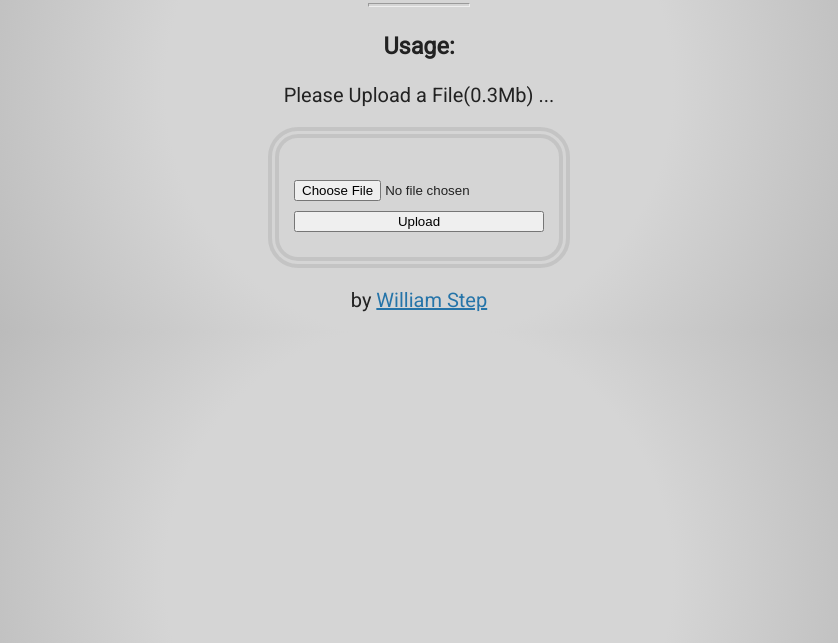
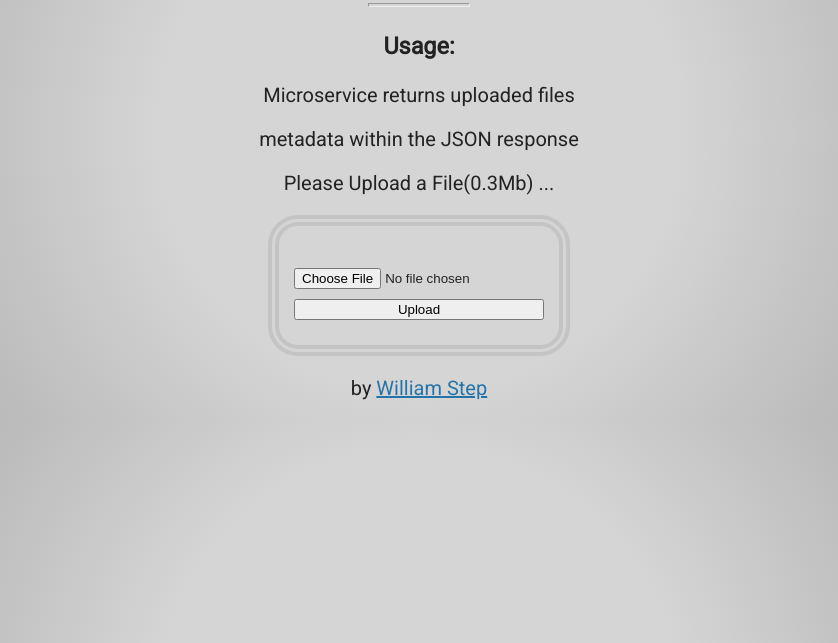
Before and after one commit to will-s-205/fcc-boilerplate-project-filemetadata, a website: page views/index.html in a window 1280 px wide. Shown: the part 157-800 px from the top of the page, without its empty margins (221-1059 px from the left). Drawn offline with Linux system fonts and the light colour scheme.

Commit message:
add paragraph with usage description

```diff
--- a/views/index.html
+++ b/views/index.html
@@ -15,6 +15,8 @@
         <hr />
 
         <h3>Usage:</h3>
+        <p>Microservice returns uploaded files</p>
+        <p>metadata within the JSON response</p>
         <p>
           Please Upload a File(0.3Mb) ...
         </p>
```
